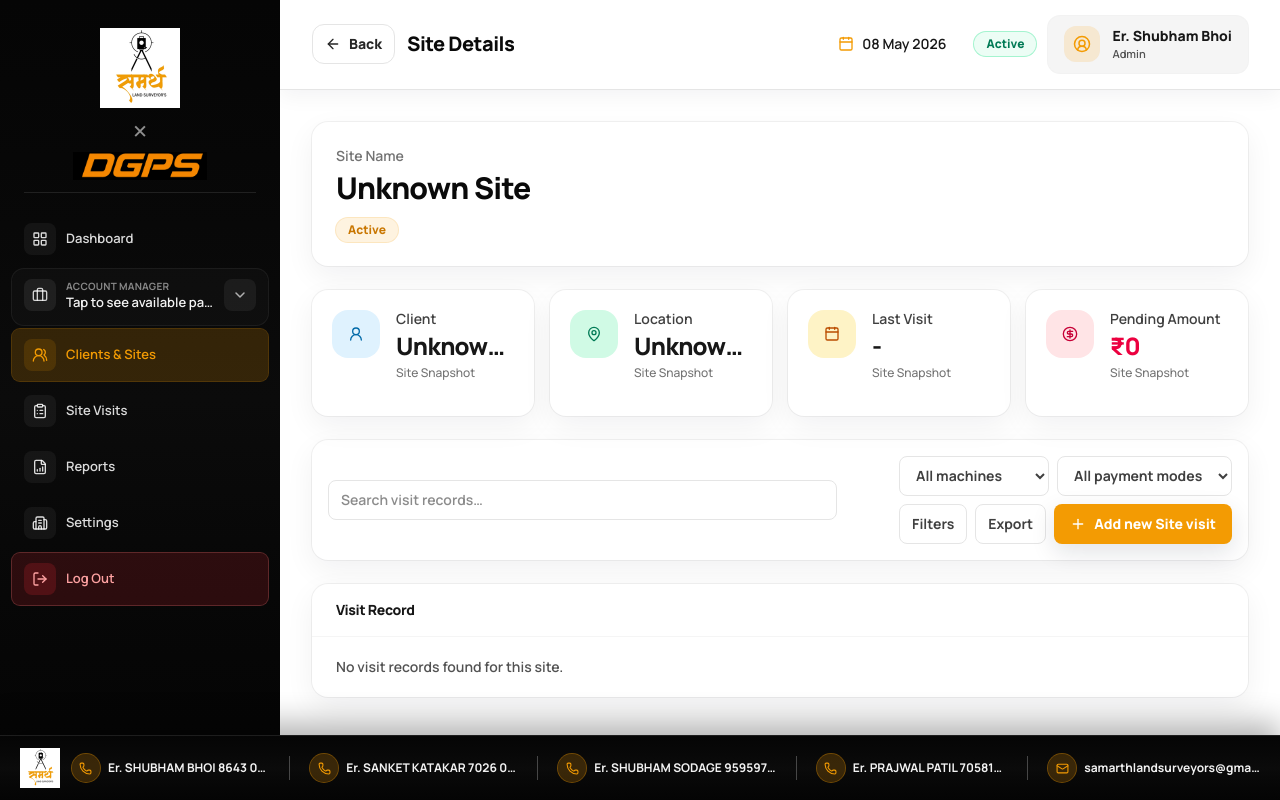
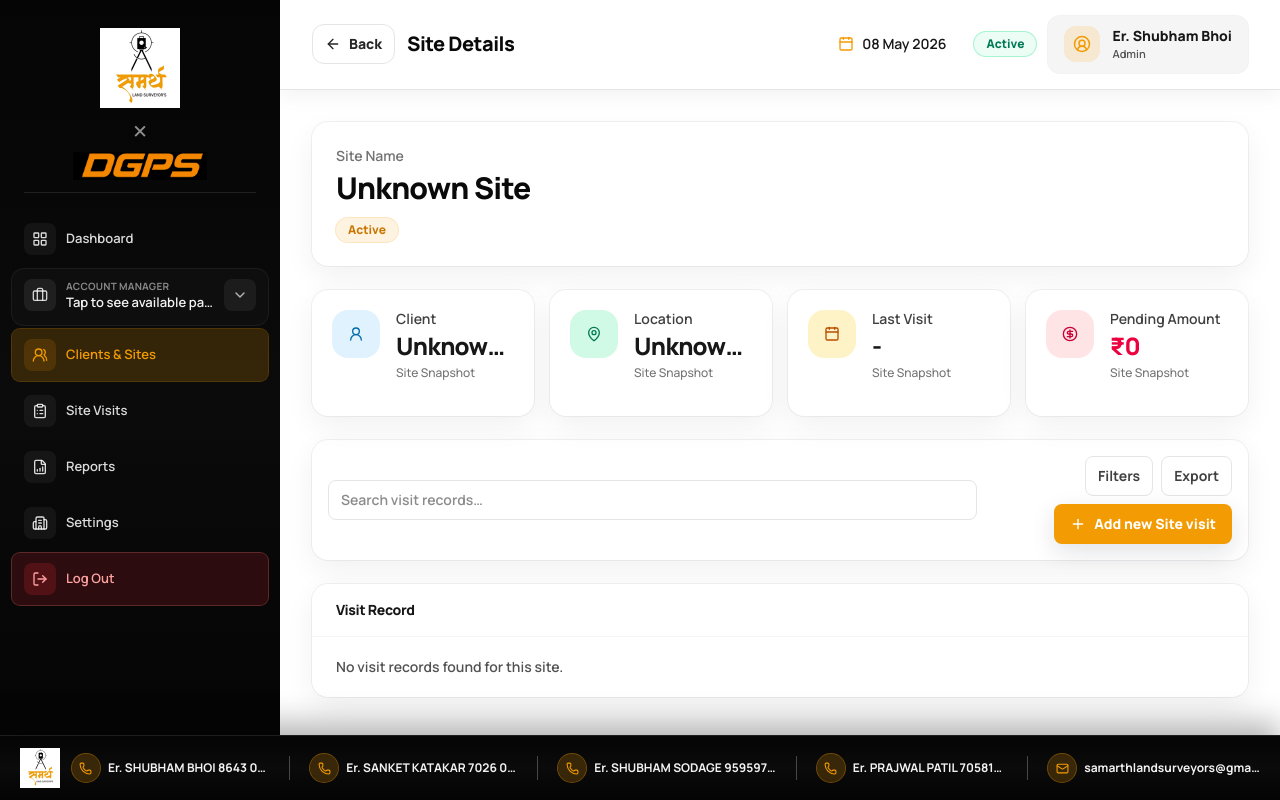
Before and after one commit to psodage/survey-app, a React (Vite) app: page /site-details in a window 1280 px wide. Built offline with nearby package versions, Linux system fonts and the light colour scheme.

Commit message:
fresh upload

```diff
--- a/index.html
+++ b/index.html
@@ -3,8 +3,8 @@
   <head>
     <meta charset="UTF-8" />
     <link rel="icon" type="image/svg+xml" href="/favicon.svg" />
-    <link rel="icon" type="image/png" sizes="192x192" href="/icons/icon-192.png" />
-    <link rel="icon" type="image/png" sizes="512x512" href="/icons/icon-512.png" />
+    <link rel="icon" type="image/png" sizes="192x192" href="/icons/pwa-icon-192.png" />
+    <link rel="icon" type="image/png" sizes="512x512" href="/icons/pwa-icon-512.png" />
     <meta
       name="viewport"
       content="width=device-width, initial-scale=1.0, viewport-fit=cover"
@@ -15,7 +15,7 @@
     <meta name="apple-mobile-web-app-capable" content="yes" />
     <meta name="apple-mobile-web-app-status-bar-style" content="black" />
     <meta name="apple-mobile-web-app-title" content="Samrath" />
-    <link rel="apple-touch-icon" href="/icons/icon-192.png" />
+    <link rel="apple-touch-icon" href="/icons/pwa-icon-192.png" />
     <title>Samrath Land Surveyor</title>
   </head>
   <body>
--- a/scripts/generate-pwa-icons.mjs
+++ b/scripts/generate-pwa-icons.mjs
@@ -32,8 +32,9 @@ const resize = async (size, outfile) =>
     .png()
     .toFile(outfile)
 
-await resize(192, join(outDir, 'icon-192.png'))
-await resize(512, join(outDir, 'icon-512.png'))
+/** Distinct filenames so CDN/browser SW caches don’t keep stale launcher artwork after rebranding. */
+await resize(192, join(outDir, 'pwa-icon-192.png'))
+await resize(512, join(outDir, 'pwa-icon-512.png'))
 
 /** Retina-friendly raster for `<img src="/samarth-logo.png">`; matches PWA/mark brand source. */
 await sharp(source)
@@ -42,5 +43,5 @@ await sharp(source)
   .toFile(headerLogoOut)
 
 console.info(
-  'Wrote public/icons/icon-*.png and public/samarth-logo.png from src/assets/logo.jpeg',
+  'Wrote public/icons/pwa-icon-*.png and public/samarth-logo.png from src/assets/logo.jpeg',
 )
--- a/src/SiteDetails.tsx
+++ b/src/SiteDetails.tsx
@@ -588,13 +588,7 @@ export function SiteDetails({ onNavigate }: SiteDetailsProps) {
                 </div>
               </section>
 
-              <section
-                className={
-                  isVisitMode
-                    ? 'grid grid-cols-2 gap-1.5 md:grid-cols-4 md:gap-4'
-                    : 'grid grid-cols-1 gap-3 md:grid-cols-4 md:gap-4'
-                }
-              >
+              <section className="grid grid-cols-2 gap-1.5 md:grid-cols-4 md:gap-4">
                 {detailCards.map((card) => (
                   <div
                     key={card.title}
@@ -639,32 +633,7 @@ export function SiteDetails({ onNavigate }: SiteDetailsProps) {
                     />
                   </div>
                   <div className="flex w-full flex-wrap items-center gap-2 md:w-auto md:justify-end">
-                    <select
-                      value={visitMachineFilter}
-                      onChange={(e) => setVisitMachineFilter(e.target.value)}
-                      className={toolbarSelectClass}
-                      aria-label="Filter by machine"
-                    >
-                      <option value="all">All machines</option>
-                      {visitMachineOptions.map((m) => (
-                        <option key={m} value={m}>
-                          {m}
-                        </option>
-                      ))}
-                    </select>
-                    <select
-                      value={visitPaymentFilter}
-                      onChange={(e) => setVisitPaymentFilter(e.target.value)}
-                      className={toolbarSelectClass}
-                      aria-label="Filter by payment mode"
-                    >
-                      <option value="all">All payment modes</option>
-                      {visitPaymentOptions.map((p) => (
-                        <option key={p} value={p}>
-                          {p}
-                        </option>
-                      ))}
-                    </select>
+
                     <button type="button" className={toolbarSecondaryButtonClass}>
                       Filters
                     </button>
--- a/vite.config.ts
+++ b/vite.config.ts
@@ -22,25 +22,25 @@ export default defineConfig({
         background_color: '#ffffff',
         icons: [
           {
-            src: '/icons/icon-192.png',
+            src: '/icons/pwa-icon-192.png',
             sizes: '192x192',
             type: 'image/png',
             purpose: 'any',
           },
           {
-            src: '/icons/icon-192.png',
+            src: '/icons/pwa-icon-192.png',
             sizes: '192x192',
             type: 'image/png',
             purpose: 'maskable',
           },
           {
-            src: '/icons/icon-512.png',
+            src: '/icons/pwa-icon-512.png',
             sizes: '512x512',
             type: 'image/png',
             purpose: 'any',
           },
           {
-            src: '/icons/icon-512.png',
+            src: '/icons/pwa-icon-512.png',
             sizes: '512x512',
             type: 'image/png',
             purpose: 'maskable',
```
Also changed, not shown: public/icons/pwa-icon-192.png (renamed from public/icons/icon-192.png), public/icons/pwa-icon-512.png (renamed from public/icons/icon-512.png).
